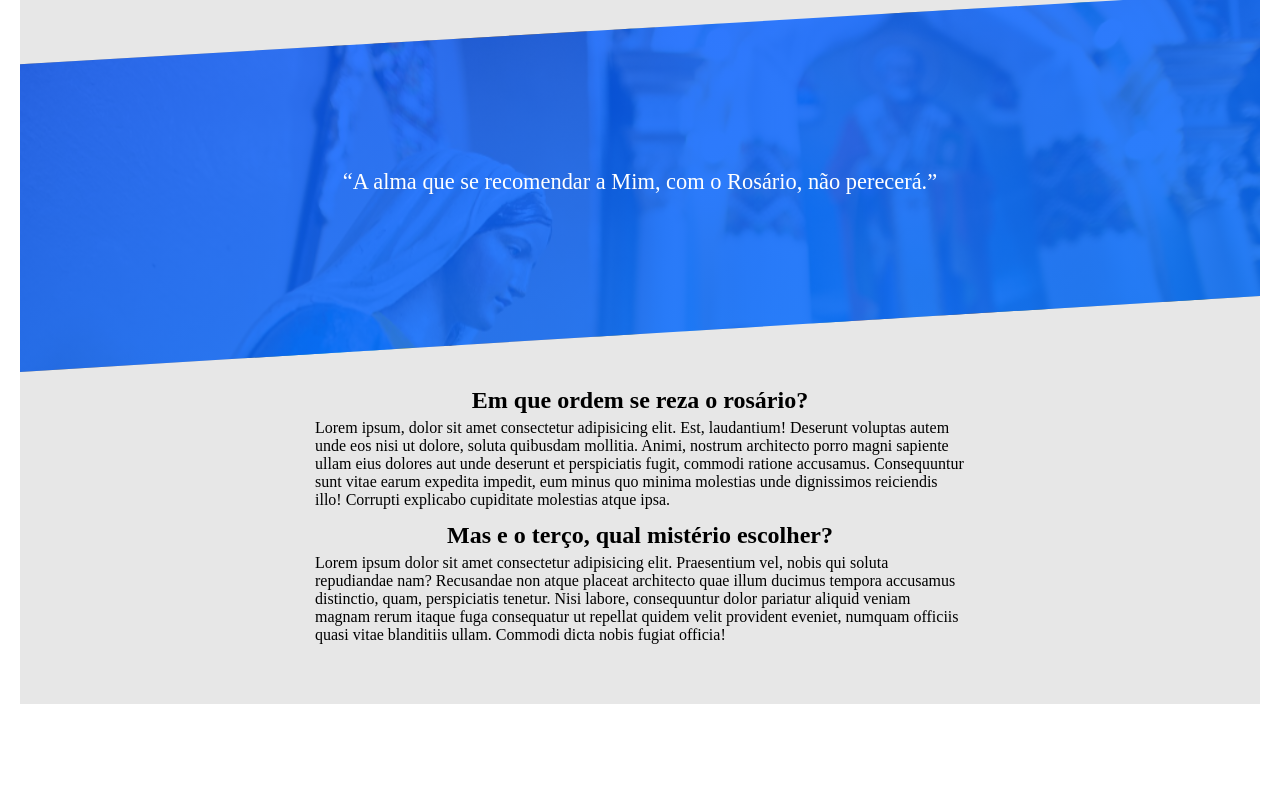
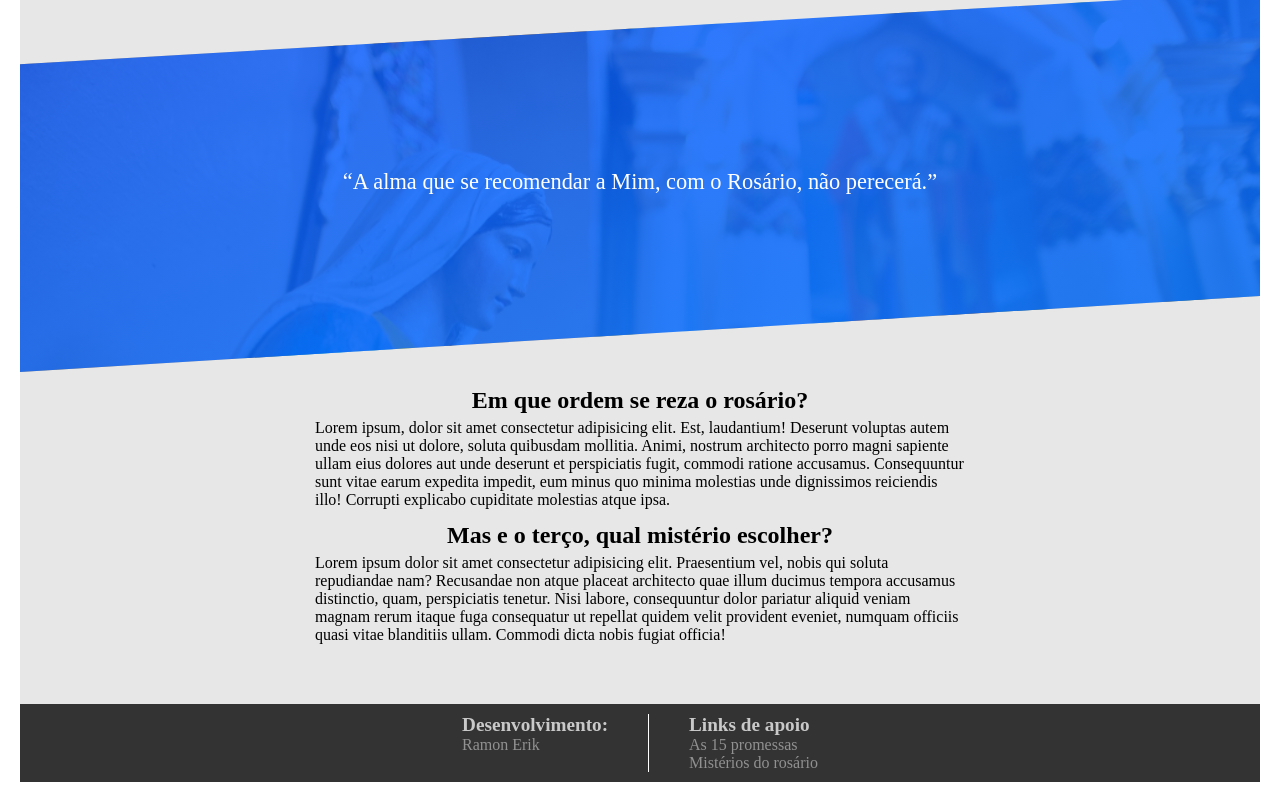
Before and after one commit to Ramon-Erik/terco-de-bolso, a plain HTML site: page index.html in a window 1280 px wide. Shown: the part 2219-3021 px from the top of the page. Before the commit the page ends 2943 px from the top, so only its background shows below. Drawn offline with Linux system fonts and the light colour scheme.

Commit message:
criação footer

```diff
--- a/css/style.css
+++ b/css/style.css
@@ -118,3 +118,34 @@ main section.prom q {
 .acordeon .titulo {
     cursor: pointer;
 }
+
+footer {
+    display: flex;
+    flex-direction: column;
+    gap: 10px;
+    padding: 10px;
+    background-color: #333;
+    color: #c9c9c9;
+}
+
+footer h2 {
+    font-size: 1.2rem;
+}
+
+footer a {
+    color: #919191;
+    text-decoration: none;
+}
+
+@media screen and (min-width: 780px) {
+    footer {
+        flex-direction: row;
+        justify-content: center;
+        gap: 40px;
+    }
+
+    footer .coluna1 {
+        padding-right: 40px;
+        border-right: 1px solid white;
+    }
+}
--- a/index.html
+++ b/index.html
@@ -142,6 +142,17 @@
             </article>
         </section>
     </main>
+    <footer>
+        <div class="coluna1">
+            <h2>Desenvolvimento:</h2>
+            <p><a href="http://github.com/ramon-erik" target="_blank" rel="noopener noreferrer">Ramon Erik</a></p>
+        </div>
+        <div class="coluna2">
+            <h2>Links de apoio</h2>
+            <p><a href="#" target="_blank" rel="noopener noreferrer">As 15 promessas</a></p>
+            <p><a href="https://www.vatican.va/special/rosary/documents/misteri_po.html" target="_blank" rel="noopener noreferrer">Mistérios do rosário</a></p>
+        </div>
+    </footer>
     <script src="js/script.js"></script>
 </body>
 
```
